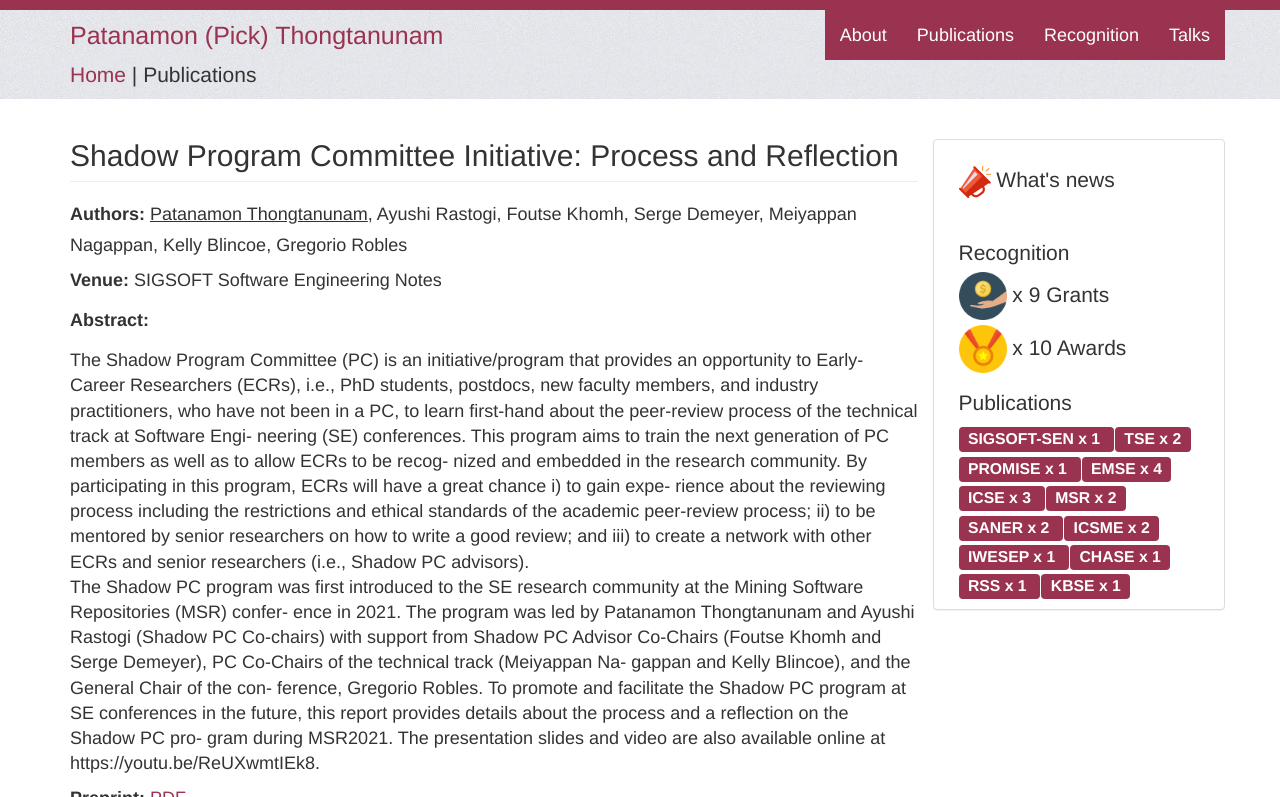
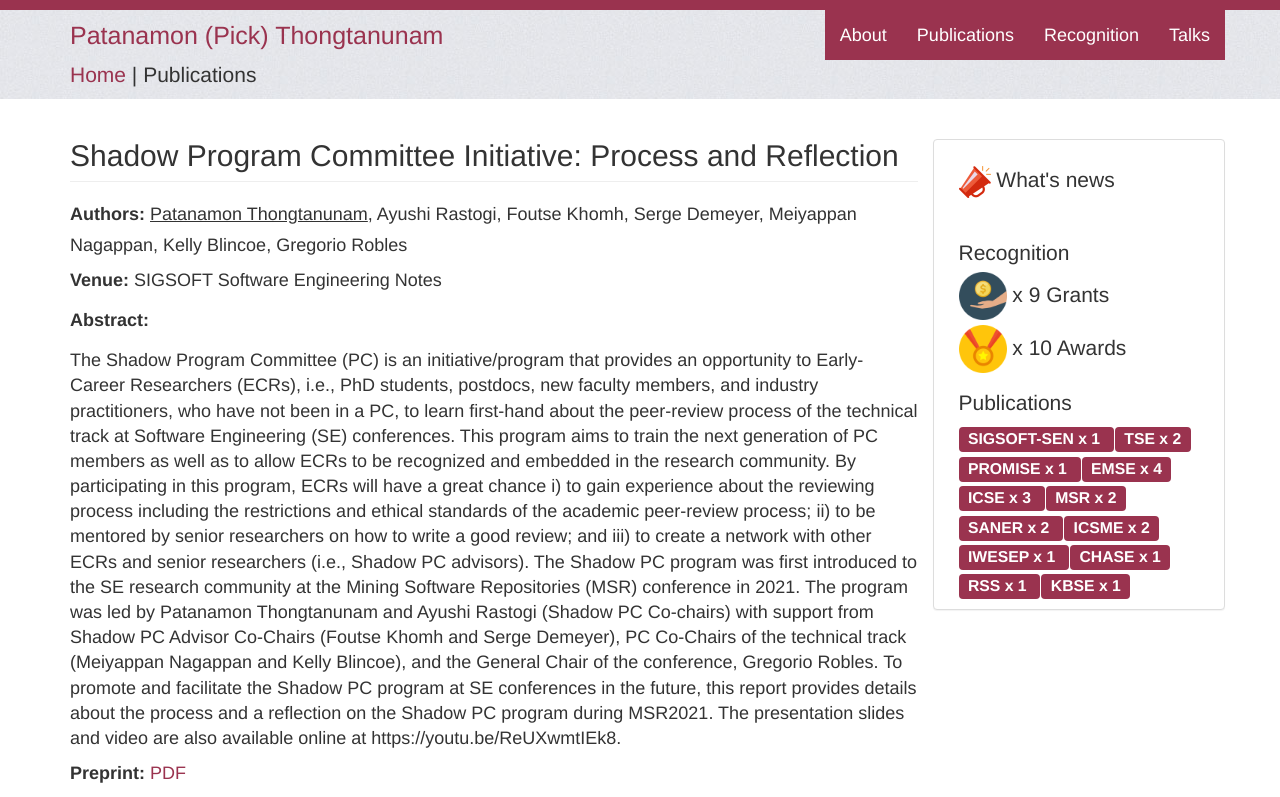
Before and after one commit to patanamon/patanamon.github.io, a Jekyll site: the page built from _papers/2021-07-01-shadow-pc-initiative-process-reflection.md, in a window 1280 px wide and 900 px high, cut to the strip 0-797 px from the top of the window. Built offline with Jekyll 4.4.1, drawn with Linux system fonts in a browser that asks for light colours; nearby versions of some CDN libraries; library files that are not in the unit come from our copies; comment, search, counter and statistics services are not loaded.

Commit message:
update abstract for SEN

```diff
--- a/_papers/2021-07-01-shadow-pc-initiative-process-reflection.md
+++ b/_papers/2021-07-01-shadow-pc-initiative-process-reflection.md
@@ -8,9 +8,10 @@ pubyear: 2021
 acceptance:
 preprint: https://www.researchgate.net/publication/353169763_Shadow_Program_Committee_Initiative_Process_and_Reflection
 s_venue: SIGSOFT-SEN
-abstract: "The Shadow Program Committee (PC) is an initiative/program that provides an opportunity to Early-Career Researchers (ECRs), i.e., PhD students, postdocs, new faculty members, and industry practitioners, who have not been in a PC, to learn first-hand about the peer-review process of the technical track at Software Engi- neering (SE) conferences. This program aims to train the next generation of PC members as well as to allow ECRs to be recog- nized and embedded in the research community. By participating in this program, ECRs will have a great chance i) to gain expe- rience about the reviewing process including the restrictions and ethical standards of the academic peer-review process; ii) to be mentored by senior researchers on how to write a good review; and iii) to create a network with other ECRs and senior researchers (i.e., Shadow PC advisors).
-<br/>
-The Shadow PC program was first introduced to the SE research community at the Mining Software Repositories (MSR) confer- ence in 2021. The program was led by Patanamon Thongtanunam and Ayushi Rastogi (Shadow PC Co-chairs) with support from Shadow PC Advisor Co-Chairs (Foutse Khomh and Serge Demeyer), PC Co-Chairs of the technical track (Meiyappan Na- gappan and Kelly Blincoe), and the General Chair of the con- ference, Gregorio Robles. To promote and facilitate the Shadow PC program at SE conferences in the future, this report provides details about the process and a reflection on the Shadow PC pro- gram during MSR2021. The presentation slides and video are also available online at https://youtu.be/ReUXwmtIEk8.
+abstract: "The Shadow Program Committee (PC) is an initiative/program that provides an opportunity to Early-Career Researchers (ECRs), i.e., PhD students, postdocs, new faculty members, and industry practitioners, who have not been in a PC, to learn first-hand about the peer-review process of the technical track at Software Engineering (SE) conferences. This program aims to train the next generation of PC members as well as to allow ECRs to be recognized and embedded in the research community. By participating in this program, ECRs will have a great chance i) to gain experience about the reviewing process including the restrictions and ethical standards of the academic peer-review process; ii) to be mentored by senior researchers on how to write a good review; and iii) to create a network with other ECRs and senior researchers (i.e., Shadow PC advisors).
+
+
+The Shadow PC program was first introduced to the SE research community at the Mining Software Repositories (MSR) conference in 2021. The program was led by Patanamon Thongtanunam and Ayushi Rastogi (Shadow PC Co-chairs) with support from Shadow PC Advisor Co-Chairs (Foutse Khomh and Serge Demeyer), PC Co-Chairs of the technical track (Meiyappan Nagappan and Kelly Blincoe), and the General Chair of the conference, Gregorio Robles. To promote and facilitate the Shadow PC program at SE conferences in the future, this report provides details about the process and a reflection on the Shadow PC program during MSR2021. The presentation slides and video are also available online at https://youtu.be/ReUXwmtIEk8.
 "
 video: https://www.youtube.com/embed/ReUXwmtIEk8
 slides: https://speakerdeck.com/player/0a83beb7c64d43f38ce6d3b208e7eb20
```
